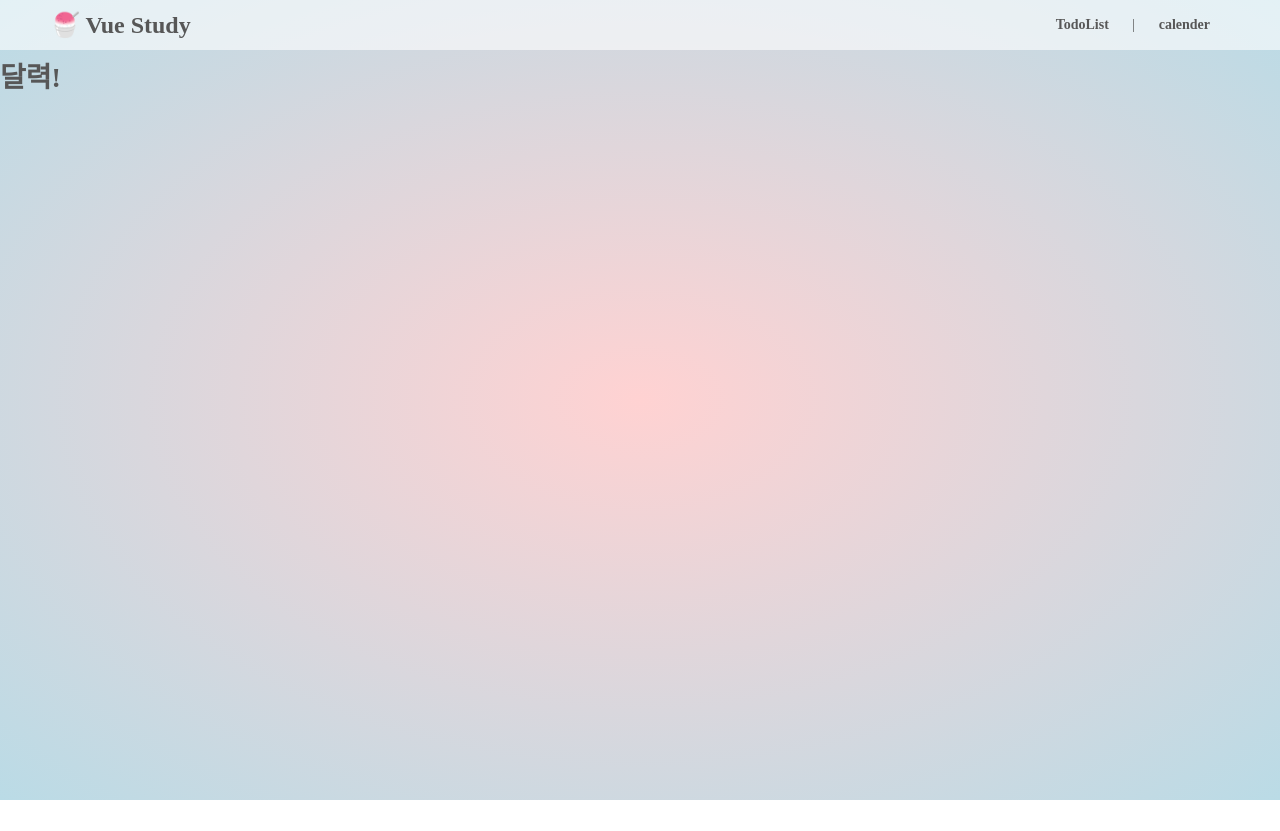
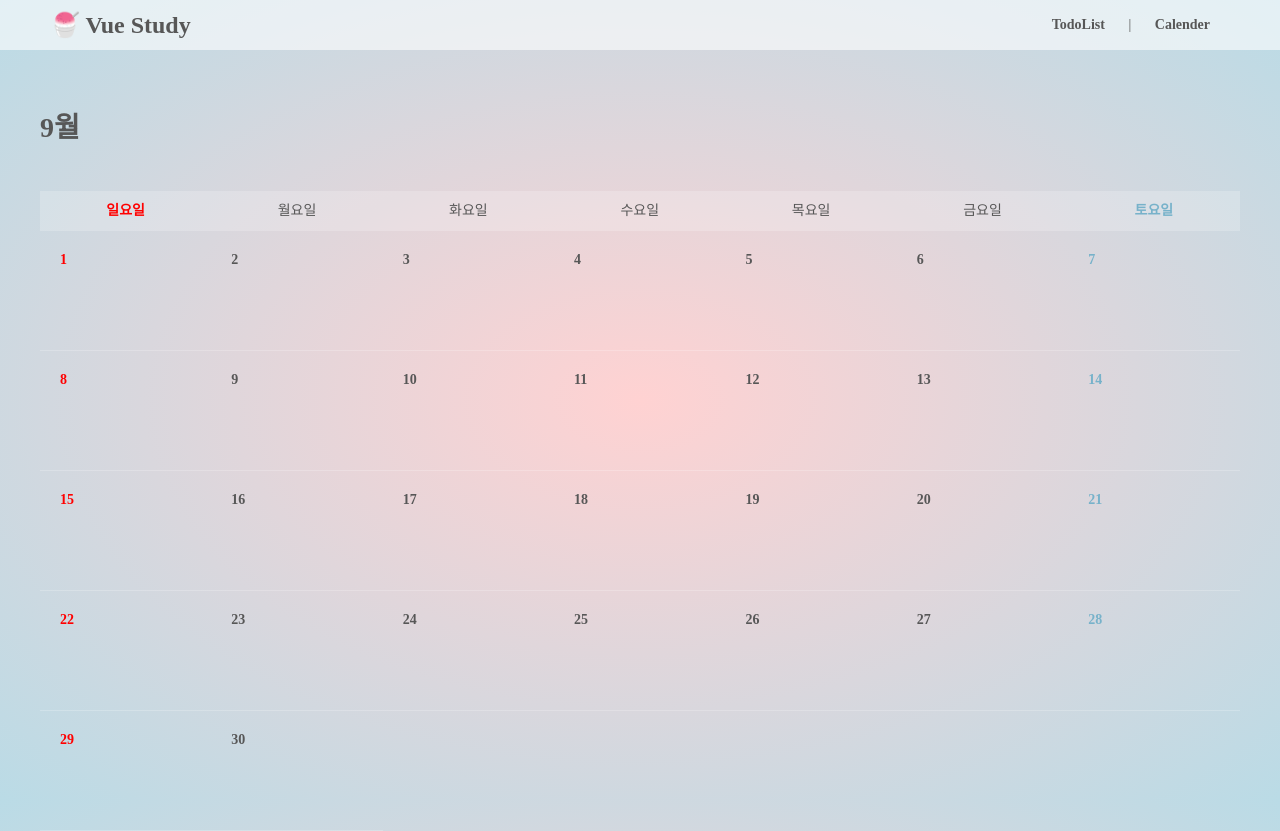
Before and after one commit to yn41/todolist, a Vue app: page /todolist/calender in a window 1280 px wide. Before the commit the page ends 800 px from the top, so only its background shows below. Built offline with nearby package versions, Linux system fonts and the light colour scheme.

Commit message:
달력작업

```diff
--- /dev/null
+++ b/src/components/CalenderVeiw.vue
@@ -0,0 +1,31 @@
+<template>
+    <div class="wrap">
+        <div class="tit">
+            <div class="bx sun"><b>일요일</b></div>
+            <div class="bx">월요일</div>
+            <div class="bx">화요일</div>
+            <div class="bx">수요일</div>
+            <div class="bx">목요일</div>
+            <div class="bx">금요일</div>
+            <div class="bx sat"><b>토요일</b></div>
+        </div>
+        <div class="cont">
+            <div class="bx" v-for="item in list" :key="item.date" v-bind:class="item.day == 0?'sun':(item.day == 6?'sat':'')">
+                <b>{{item.date}}</b>
+                <!-- <div class="cont">
+                    내용
+                </div> -->
+            </div>
+        </div>
+    </div>
+</template>
+<script>
+export default {
+    props:{
+        'list':Array,
+        'month':Number
+    },
+    created(){
+    }
+}
+</script>
--- a/src/components/TodoHeader.vue
+++ b/src/components/TodoHeader.vue
@@ -3,7 +3,7 @@
         <h1><a href="/todolist">🍧 Vue Study</a></h1>
         <nav>
             <router-link to="/todolist">TodoList</router-link> |
-            <router-link to="/todolist/calender">calender</router-link>
+            <router-link to="/todolist/calender">Calender</router-link>
         </nav>
     </header>
 </template>
--- a/src/scss/_common.scss
+++ b/src/scss/_common.scss
@@ -252,3 +252,45 @@ header{
         font-weight: $bold;
     }
 }
+.calender{
+    width: 1200px;
+    margin:50px auto 0;
+    h1{
+        margin-bottom: 35px;
+    }
+    .wrap{
+        .bx{
+            float: left;
+            width: 14.28%;
+            height: 120px;
+            padding: 15px 0 0 20px;
+            box-sizing: border-box;
+            &.sun{
+                color: red;
+            }
+            &.sat{
+                color:$point;
+            }
+            b{
+                display: block;
+            }
+        }
+        .tit{
+            &:after{
+                @include clear;
+            }
+            .bx{
+                padding: 0;
+                height: 40px;
+                line-height: 40px;
+                text-align:center;
+                background: rgba(255,255,255,0.2);
+            }
+        }
+        .cont{
+            .bx{
+                border-bottom:1px solid rgba(255,255,255,0.2);
+            }
+        }
+    }
+}
--- a/src/scss/_variable.scss
+++ b/src/scss/_variable.scss
@@ -11,4 +11,5 @@ $white: #ffffff;
 $black : #575757;
 $point : #77b2ca;
 $gray : #404143;
+$red:#ff5959;
 $bold:bold;
--- a/src/views/Calender.vue
+++ b/src/views/Calender.vue
@@ -1,19 +1,68 @@
 <template>
   <div class="calender">
-    <h1>달력!</h1>
+    <h1>{{month}}월</h1>
+    <CalenderVeiw :list="list"/>
   </div>
 </template>
 <script>
+import CalenderVeiw from '@/components/CalenderVeiw.vue';
+
 export default {
   data(){
     return {
+      list:[],
+      month:0,
+      day: ['일요일', '월요일', '화요일', '수요일', '목요일', '금요일', '토요일']
+    }
+  },
+  methods:{
+    settingCalendar(){
+      let date = new Date();
+      let toDay = {
+        year : date.getFullYear(),
+        month: date.getMonth()+1,
+        date: date.getDate(),
+        day: date.getDay()
+      }
+      let doDate = new Date(date.getFullYear(),date.getMonth(), 1);
+      let lastDate = new Date(date.getFullYear(),date.getMonth()+1, 0);
+      this.month = doDate.getMonth()+1;
 
+      for(let i = 1; i <= lastDate.getDate(); i++){
+        let temp = new Date(date.getFullYear(),date.getMonth(),i);
+        let tempData = {
+          year : temp.getFullYear(),
+          month: temp.getMonth()+1,
+          date: temp.getDate(),
+          day: temp.getDay()
+        }
+        this.list[i-1] = tempData;
+        // if(i !== 1 && tempData.day == 6){
+        //   console.log("토욜입니다.");
+        // }
+      }
+      if(doDate.getDay() !== 0){
+        for(let i = 0; i<7; i++){
+          let tempData = {
+            year : doDate.getFullYear(),
+            month: doDate.getMonth()+1,
+            date: 0,
+            day: null
+          }
+          if(i == doDate.getDay())
+            break;
+          else
+            this.list.unshift(tempData);
+        }
+      }
+      console.log(this.list);
     }
   },
   created(){
-    let date = new Date();
-    console.log(date.getMonth());
-    console.log(date.getMonth()+1);
-  }
+    this.settingCalendar();
+  },
+  components: {
+    CalenderVeiw,
+  },
 }
 </script>
```
Also changed, not shown: 13 other files (tests, documents, lock files or other folders).
